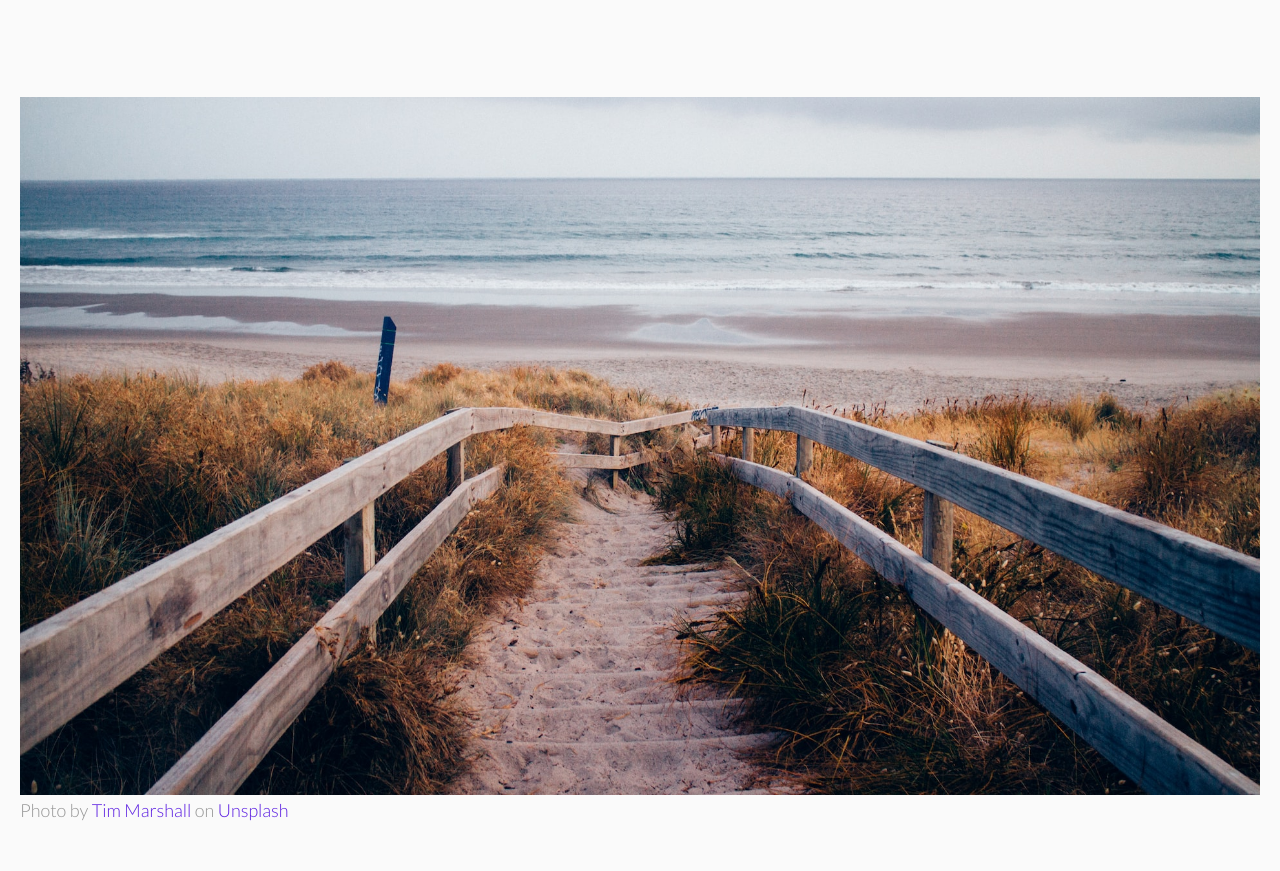
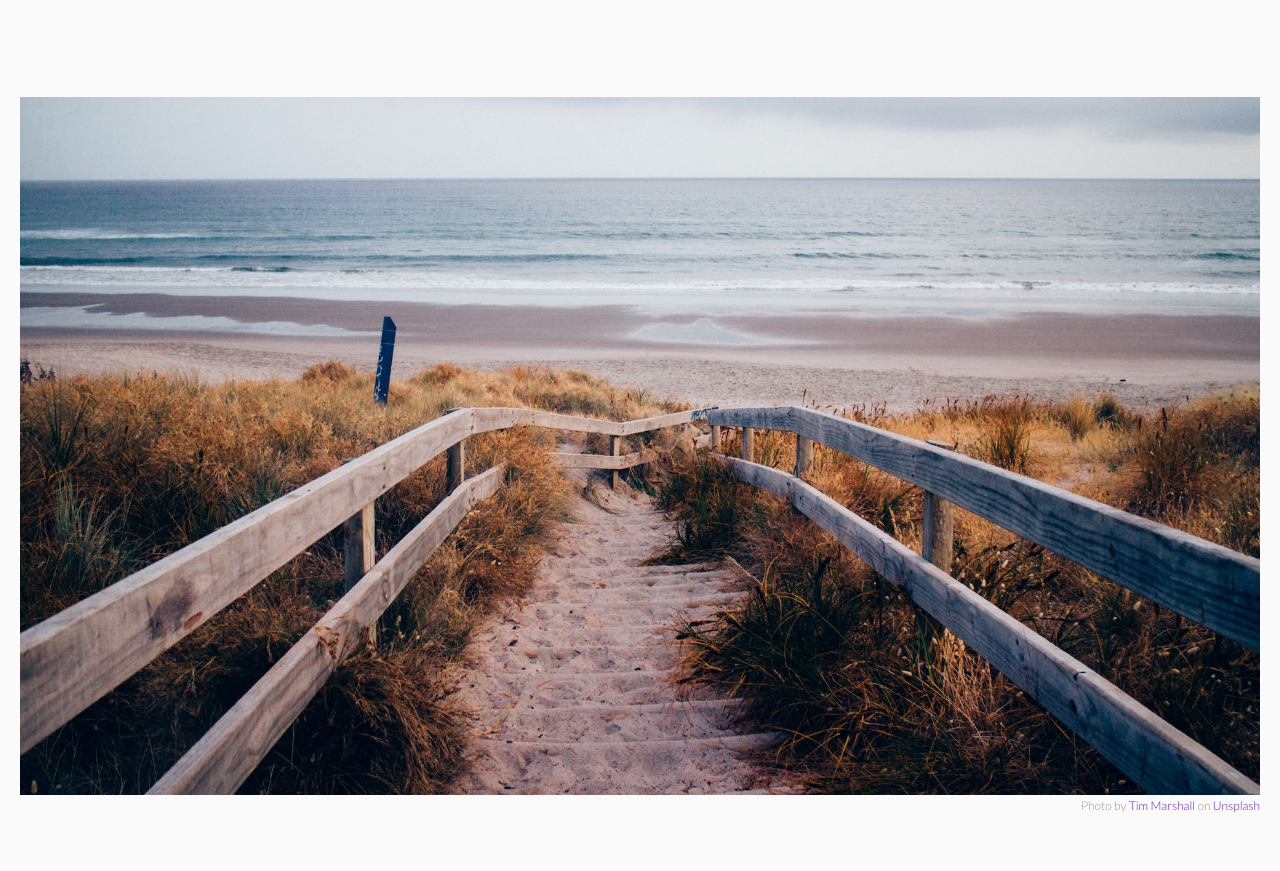
Before and after one commit to sandra-laban/sandra-laban.github.io, a plain HTML site: page blog/te-houtaewa-template.html in a window 1280 px wide. Shown: the part 81-952 px from the top of the page. Drawn offline with Linux system fonts and the light colour scheme.

Commit message:
image credits align right

```diff
--- a/blog/te-houtaewa-template.html
+++ b/blog/te-houtaewa-template.html
@@ -25,8 +25,8 @@
           src="../images/tim-marshall-2FFh56Q9jWs-unsplash.jpg"
           alt="tim-marshall-2FFh56Q9jWs-unsplash"
         />
-        <div class="image-credits">
-          <p>
+        <div>
+          <p class="image-credits">
             Photo by
             <a
               href="https://unsplash.com/@timmarshall?utm_source=unsplash&utm_medium=referral&utm_content=creditCopyText"
--- a/styles/main.css
+++ b/styles/main.css
@@ -123,6 +123,7 @@ p {
   display: block;
   font-size: 12px;
   color: var(--gray);
+  text-align: right;
 }
 
 /* Cards */
```
